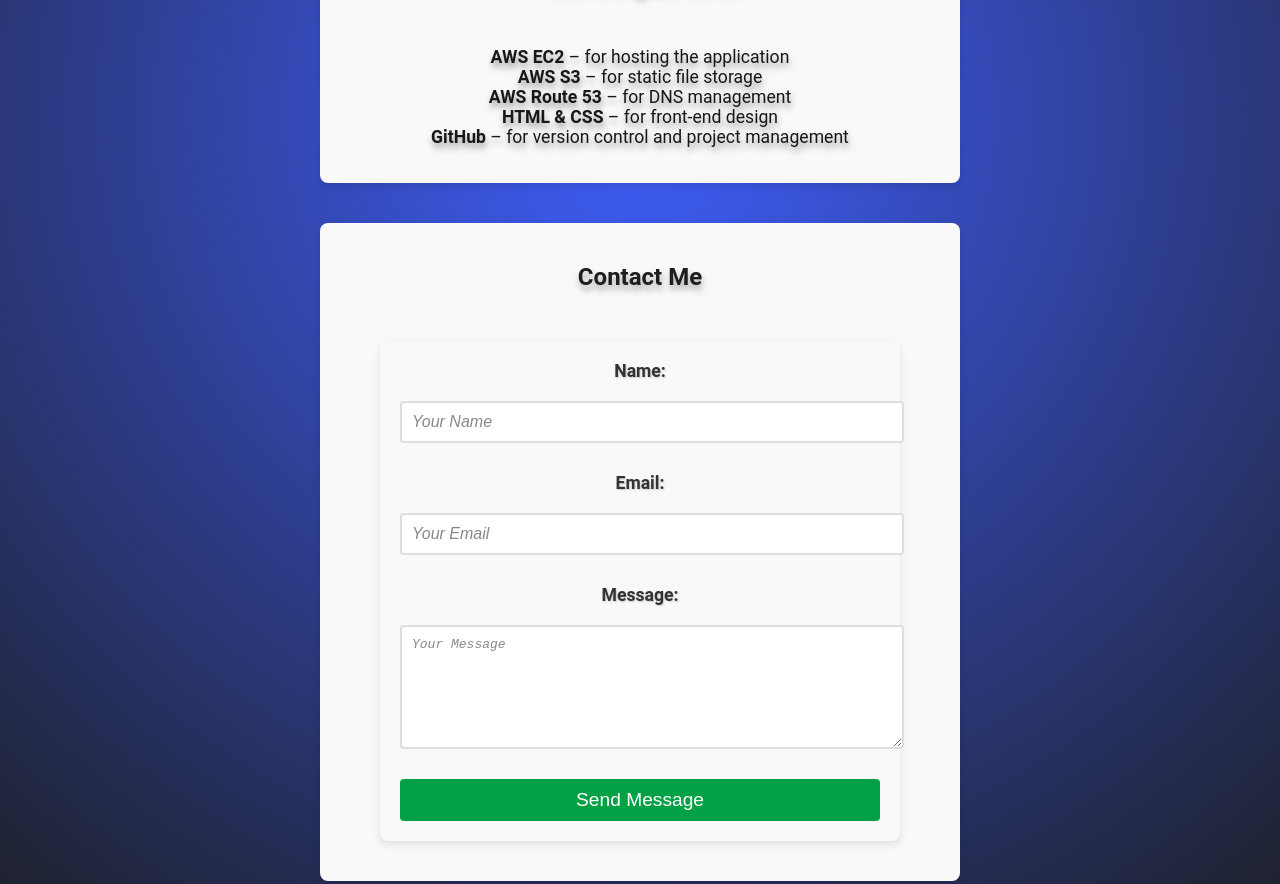
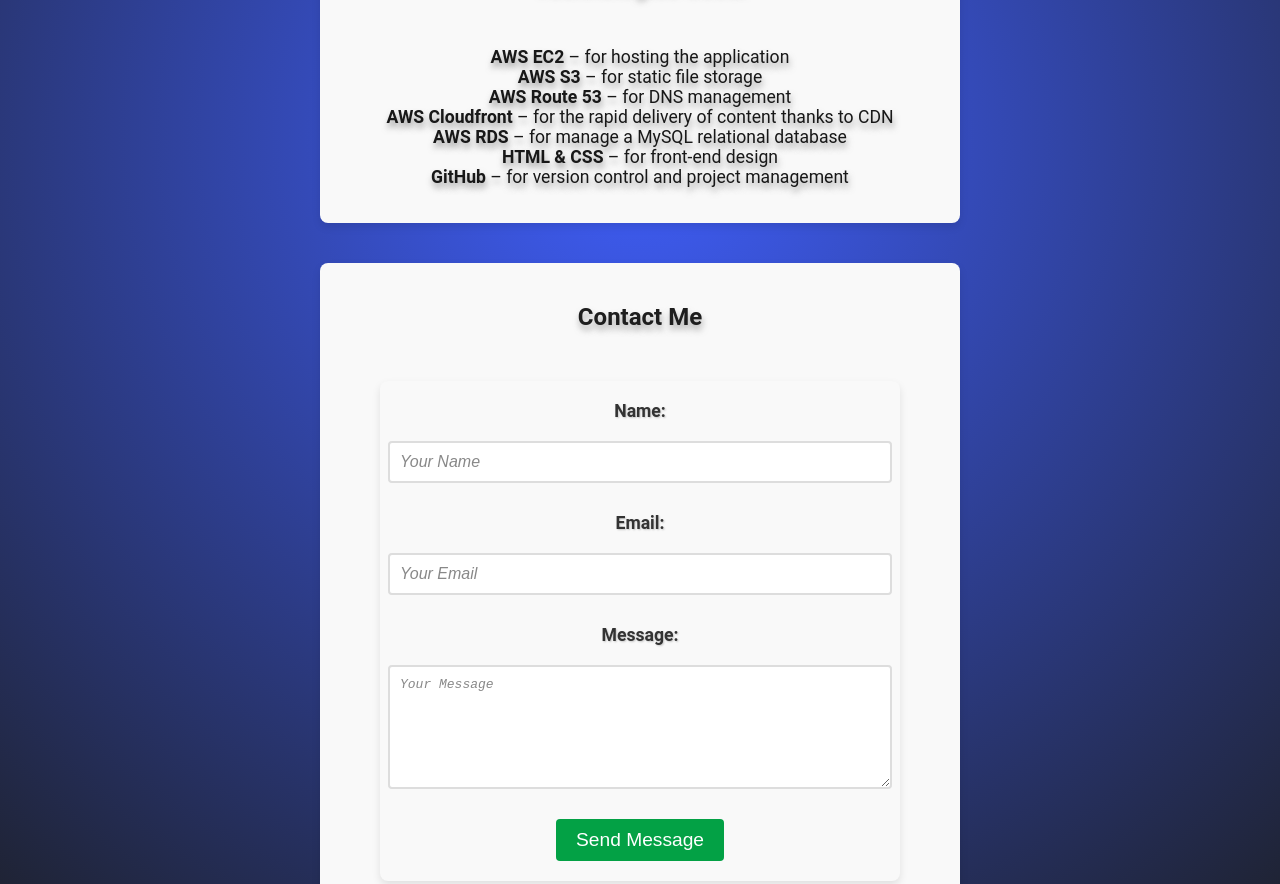
Before and after one commit to cloudcr0w/multi-tier-web-app, a website: page frontend/index.html in a window 1280 px wide. Shown: the part 773-1657 px from the top of the page. Drawn offline with Linux system fonts and the light colour scheme.

Commit message:
Edited index.html, added technologies used in project

```diff
--- a/frontend/index.html
+++ b/frontend/index.html
@@ -33,8 +33,11 @@
             <li class="p3"><strong>AWS EC2</strong> – for hosting the application</li>
             <li class="p3"><strong>AWS S3</strong> – for static file storage</li>
             <li class="p3"><strong>AWS Route 53</strong> – for DNS management</li>
+            <li class="p3"><strong>AWS Cloudfront</strong> – for the rapid delivery of content thanks to CDN</li>
+            <li class="p3"><strong>AWS RDS</strong> – for manage a MySQL relational database</li>
             <li class="p3"><strong>HTML & CSS</strong> – for front-end design</li>
             <li class="p3"><strong>GitHub</strong> – for version control and project management</li>
+
         </ul>
     </section>
 
--- a/frontend/style.css
+++ b/frontend/style.css
@@ -38,7 +38,6 @@
 	color: #e74c3c;
 }
 
-/* Ujednolicenie szerokości #about i #contact-form */
 #about,
 #contact,
 #project-info {
@@ -139,10 +138,10 @@
 	text-shadow: 1px 5px 6px rgba(100, 100, 100, 0.6);
 }
 
-
 #contact-form {
 	display: flex;
 	flex-direction: column;
+	align-items: center;
 	gap: 15px;
 	width: 80%;
 	max-width: 600px;
@@ -168,7 +167,7 @@
 	border: 2px solid #ddd;
 	border-radius: 4px;
 	margin-bottom: 15px;
-    width: 100%; /* Gwarantuje pełną szerokość formularza */
+	width: 100%;
 	transition: border-color 0.3s ease-in-out;
 	outline: none;
 }
```
Lines whose indentation alone changed are shown as unchanged.
